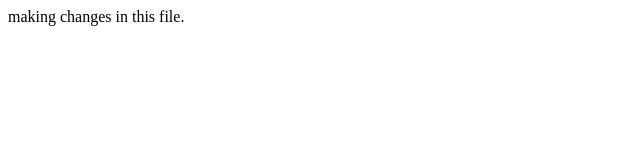
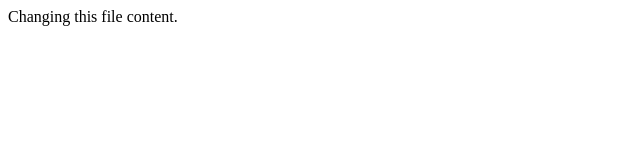
Before and after one commit to JivanRaundal/Assess1, a plain HTML site: page index.html in a window 1280 px wide. Shown: the full height of the page, 0-640 px from the left. Drawn offline with Linux system fonts and the light colour scheme.

Commit message:
changed index.html

```diff
--- a/index.html
+++ b/index.html
@@ -2,6 +2,6 @@
 <head>
 </head>
 <body>
-    making changes in this file.
+    Changing this file content.
 </body>
 </html>
```
